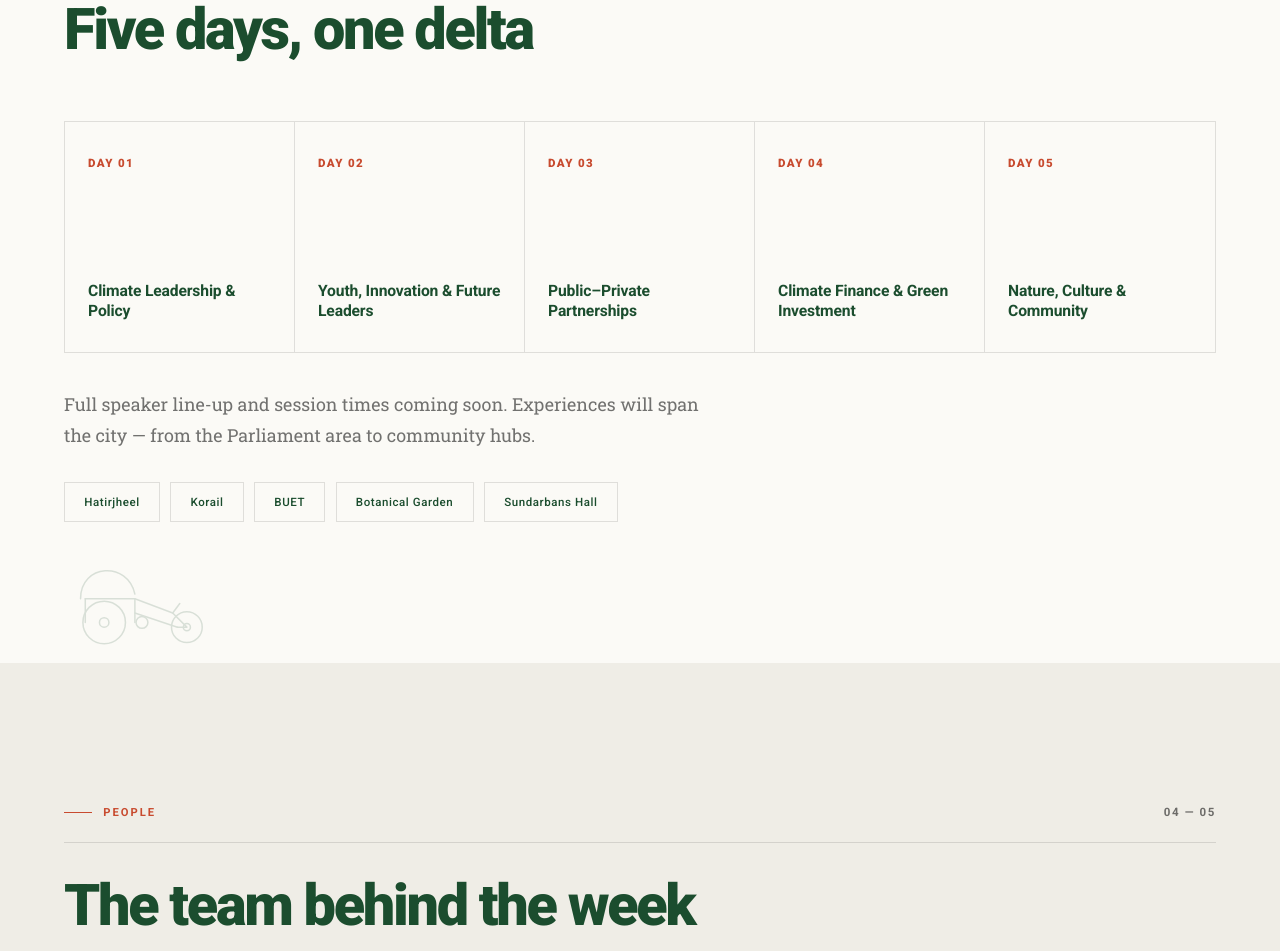
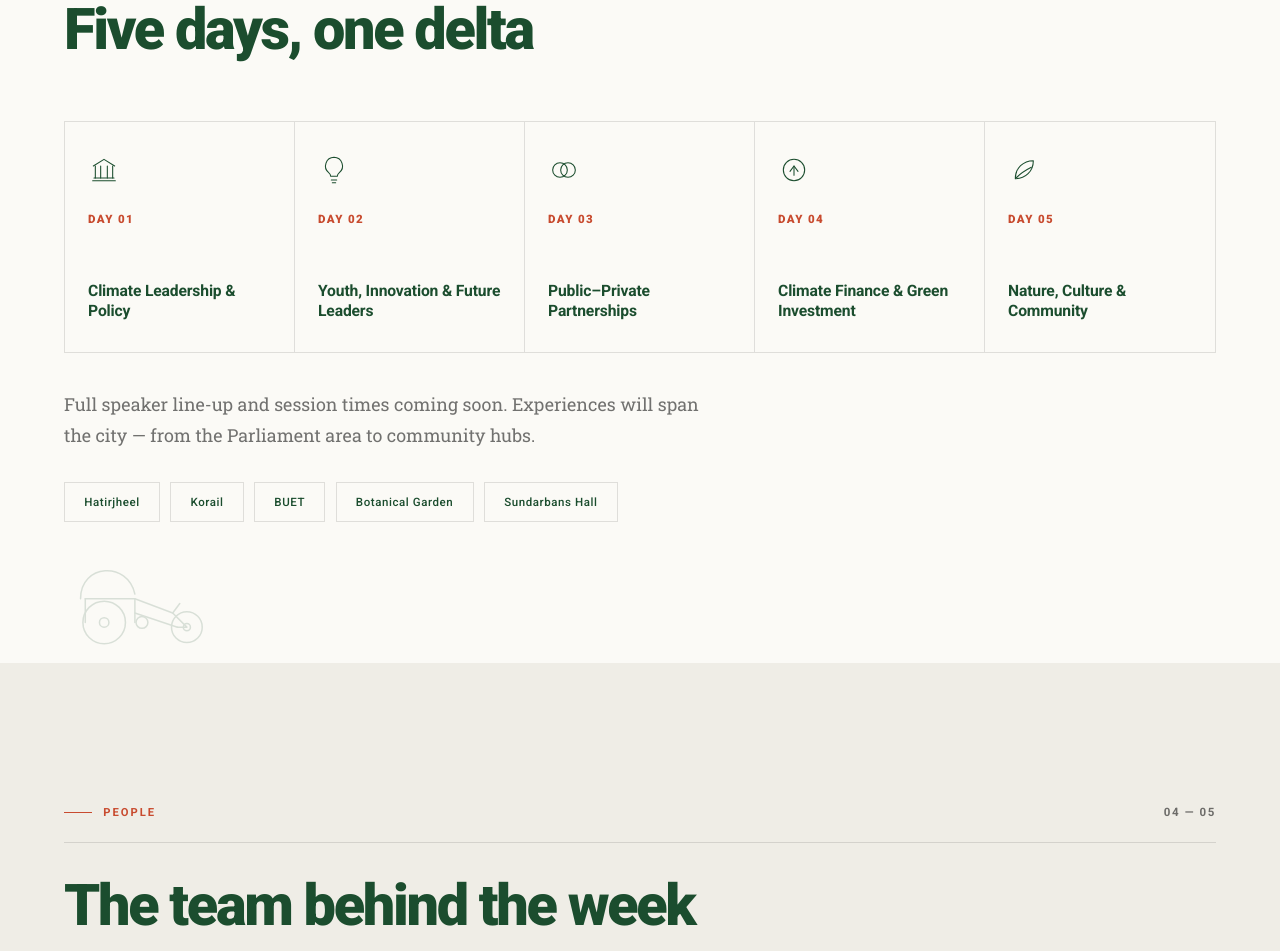
Before and after one commit to tamzid10001/dhaka-climate-week, a plain HTML site: page index.html in a window 1280 px wide. Shown: the part 4911-5862 px from the top of the page. Drawn offline with Linux system fonts and the light colour scheme.

Commit message:
Add themed icons to programme day boxes
Add distinct line-art icons to each of the five "Five days, one delta" boxes (institution, lightbulb, partnership rings, finance coin, leaf) that invert to white on the green hover state.

Co-authored-by: Cursor <cursoragent@cursor.com>

```diff
--- a/index.html
+++ b/index.html
@@ -372,6 +372,7 @@
     .program__day:last-child { border-right: none; }
     .program__day:hover { background: var(--green); }
     .program__day:hover * { color: var(--paper) !important; }
+    .program__icon { width: 32px; height: 32px; fill: none; stroke: currentColor; color: var(--green); stroke-width: 1.6; stroke-linecap: round; stroke-linejoin: round; }
     .program__num { font-family: var(--font-display); font-weight: 900; font-size: 0.72rem; letter-spacing: 0.12em; text-transform: uppercase; color: var(--coral); }
     .program__theme { margin-top: auto; font-family: var(--font-display); font-weight: 700; font-size: 0.98rem; line-height: 1.25; color: var(--green); letter-spacing: -0.01em; }
     .program__tag { font-size: 0.78rem; color: var(--ink-soft); }
@@ -791,22 +792,45 @@
         </div>
         <div class="program reveal">
           <div class="program__day">
+            <svg class="program__icon" viewBox="0 0 48 48" aria-hidden="true">
+              <path d="M8 18 L24 8 L40 18"/>
+              <path d="M11 18 L11 36 M19 18 L19 36 M29 18 L29 36 M37 18 L37 36"/>
+              <path d="M9 36 L39 36"/>
+              <path d="M7 40 L41 40"/>
+            </svg>
             <span class="program__num">Day 01</span>
             <span class="program__theme">Climate Leadership &amp; Policy</span>
           </div>
           <div class="program__day">
+            <svg class="program__icon" viewBox="0 0 48 48" aria-hidden="true">
+              <path d="M24 5 a13 13 0 0 1 8 23 c-2 1.6-3 3-3 5.5 l-10 0 c0-2.5-1-3.9-3-5.5 a13 13 0 0 1 8-23 Z"/>
+              <path d="M20 39 l8 0 M21.5 43 l5 0"/>
+            </svg>
             <span class="program__num">Day 02</span>
             <span class="program__theme">Youth, Innovation &amp; Future Leaders</span>
           </div>
           <div class="program__day">
+            <svg class="program__icon" viewBox="0 0 48 48" aria-hidden="true">
+              <circle cx="18" cy="24" r="11"/>
+              <circle cx="30" cy="24" r="11"/>
+            </svg>
             <span class="program__num">Day 03</span>
             <span class="program__theme">Public–Private Partnerships</span>
           </div>
           <div class="program__day">
+            <svg class="program__icon" viewBox="0 0 48 48" aria-hidden="true">
+              <circle cx="24" cy="24" r="16"/>
+              <path d="M18 26 L24 18 L30 26"/>
+              <path d="M24 18 L24 32"/>
+            </svg>
             <span class="program__num">Day 04</span>
             <span class="program__theme">Climate Finance &amp; Green Investment</span>
           </div>
           <div class="program__day">
+            <svg class="program__icon" viewBox="0 0 48 48" aria-hidden="true">
+              <path d="M11 37 C11 21 23 10 38 10 C38 26 26 37 11 37 Z"/>
+              <path d="M12 36 C18 30 27 24 35 20"/>
+            </svg>
             <span class="program__num">Day 05</span>
             <span class="program__theme">Nature, Culture &amp; Community</span>
           </div>
```
